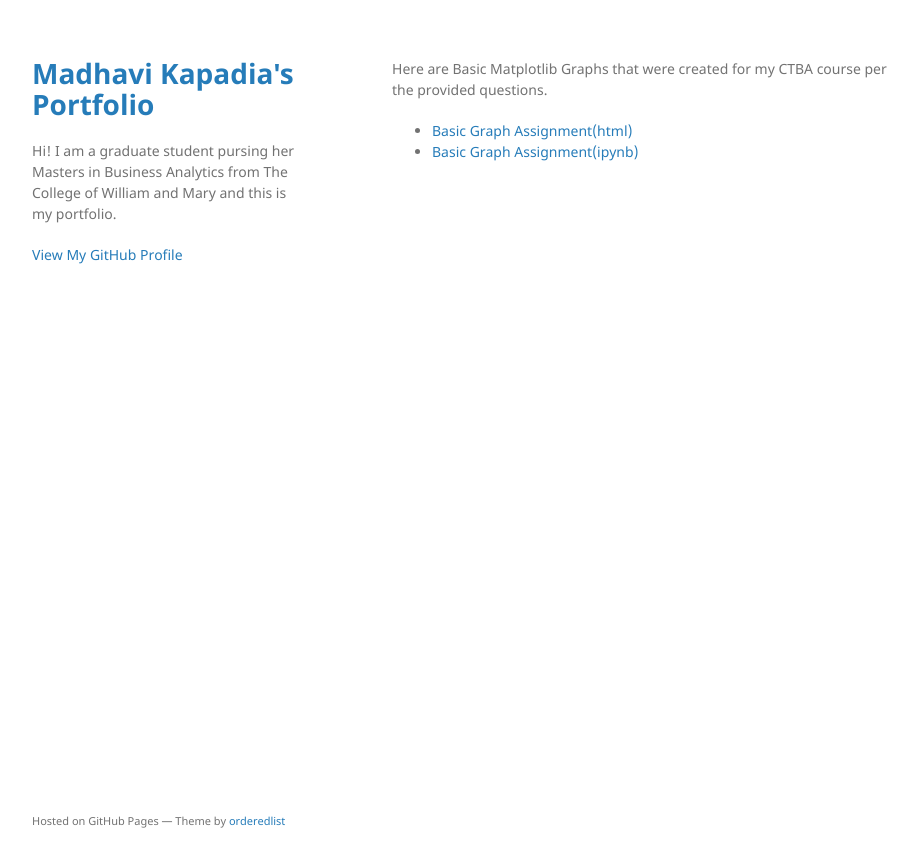
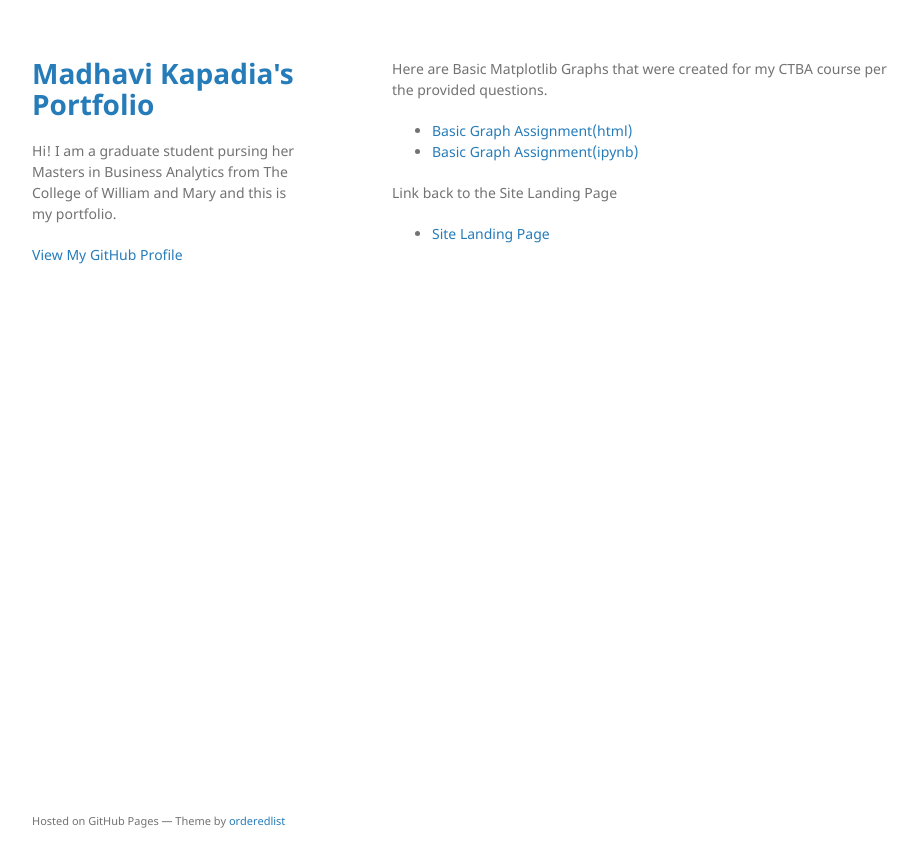
Before and after one commit to mvkapadia/mvkapadia.github.io, a Jekyll site: the page built from M2: Basic Matplotlib Graphing/index.md, in a window 1280 px wide. Shown: the top 867 px of the page, without its empty margins (178-1096 px from the left). Built offline with Jekyll 4.4.1, drawn with Linux system fonts in a browser that asks for light colours; our own code applies the rules of GitHub Pages for plain Markdown files.

Commit message:
Update index.md

```diff
--- a/M2: Basic Matplotlib Graphing/index.md
+++ b/M2: Basic Matplotlib Graphing/index.md
@@ -6,3 +6,6 @@ description: An assignment from my CTBA course that required the creation of gra
 Here are Basic Matplotlib Graphs that were created for my CTBA course per the provided questions.
 - [Basic Graph Assignment(html)](BasicGraphAssignment.html)
 - [Basic Graph Assignment(ipynb)](BasicGraphAssignment.ipynb)
+
+Link back to the Site Landing Page
+- [Site Landing Page](https://github.com/mvkapadia/mvkapadia.github.io)
```
